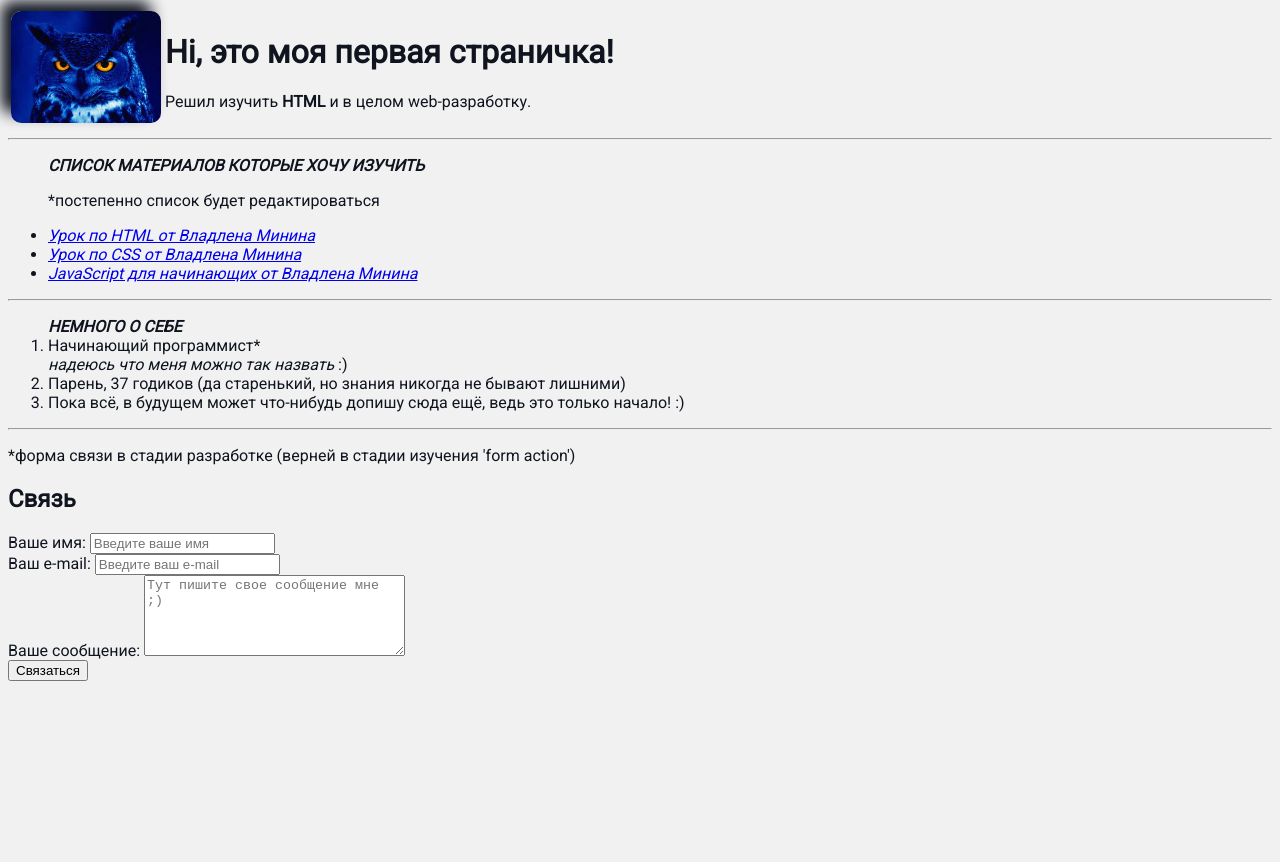
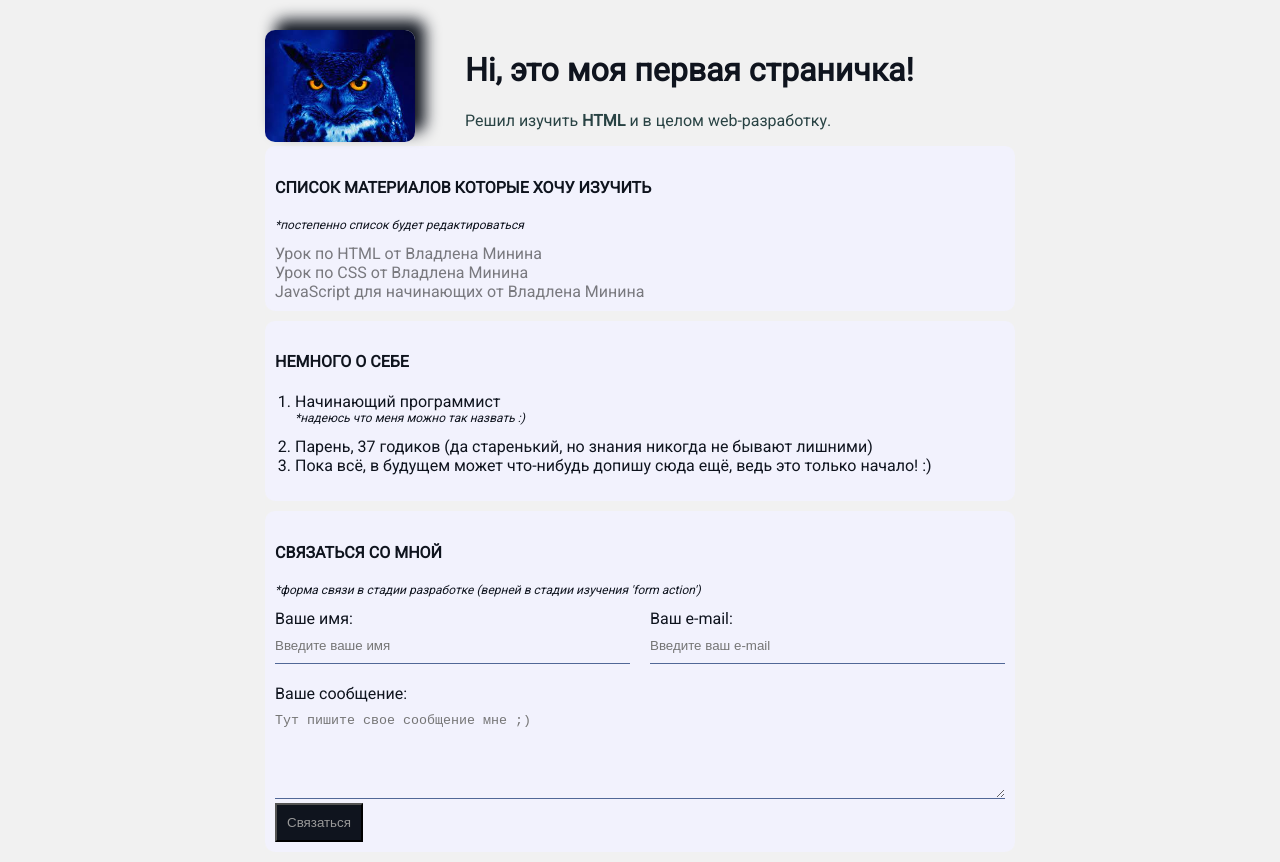
Before and after one commit to Saytoviy/test, a plain HTML site: page index.html in a window 1280 px wide. Before the commit the page ends 800 px from the top, so only its background shows below. Drawn offline with Linux system fonts and the light colour scheme.

Commit message:
Add files via upload

```diff
--- a/index.html
+++ b/index.html
@@ -1,60 +1,43 @@
 <!DOCTYPE html>
 <html>
+
 <head>
   <meta charset="UTF-8" />
   <title>Ucheba</title>
   <link rel="stylesheet" href="styles.css" />
 </head>
+
 <body>
-    <table>
-      <tr>
-        <td>
-          <img src="avatar.jpg" alt="аватарка" class="avatar" />
-        </td>
-        <td>
+  <div class="conteyner">
+    <div class="info">
+      <div class="ava"><img src="avatar.jpg" alt="аватарка" class="avatar" /></div>
+      <div class="privet">
         <h1>Hi, это моя первая страничка!</h1>
         <p>Решил изучить <strong>HTML</strong> и в целом web-разработку.</p>
-        </td>
-      </tr>
-    </table>
-    <hr width="" />
+      </div>
+    </div>
 
     <!--СПИСОК МАТЕРИАЛОВ-->
-    <ul>
-      <strong><em>СПИСОК МАТЕРИАЛОВ КОТОРЫЕ ХОЧУ ИЗУЧИТЬ</em></strong>
-      <p>*постепенно список будет редактироваться</p>
-      <li>
-        <em
-          ><a href="https://www.youtube.com/watch?v=DOEtVdkKwcU" target="_blank"
-            >Урок по HTML от Владлена Минина</a
-          ></em
-        >
-      </li>
-      <li>
-        <em
-          ><a
-            href="https://www.youtube.com/watch?v=SpCUuyZZTp8&feature=youtu.be"
-            target="_blank"
-            >Урок по CSS от Владлена Минина</a
-          ></em
-        >
-      </li>
-      <li>
-        <em
-          ><a href="https://youtu.be/Bluxbh9CaQ0" target="_blank"
-            >JavaScript для начинающих от Владлена Минина
-          </a></em
-        >
-      </li>
-    </ul>
-    <hr width="" />
+    <div class="materials">
+      <h4>СПИСОК МАТЕРИАЛОВ КОТОРЫЕ ХОЧУ ИЗУЧИТЬ</h4>
+      <p class="comment">*постепенно список будет редактироваться</p>
+      <a href="https://www.youtube.com/watch?v=DOEtVdkKwcU" target="_blank">
+        Урок по HTML от Владлена Минина</a> </br>
+      <a href="https://www.youtube.com/watch?v=SpCUuyZZTp8&feature=youtu.be" target="_blank">
+        Урок по CSS от Владлена Минина</a></br>
+      <a href="https://youtu.be/Bluxbh9CaQ0" target="_blank">
+        JavaScript для начинающих от Владлена Минина</a>
+    </div>
+
 
     <!--О СЕБЕ-->
+    <div class="materials">
+      <h4><strong>НЕМНОГО О СЕБЕ</strong></h4>
       <ol>
-      <strong><em>НЕМНОГО О СЕБЕ</em></strong>
         <li>
-        Начинающий программист*<br /><em>надеюсь что меня можно так назвать</em>
-        :)
+          Начинающий программист<br />
+          <p class="comment">*надеюсь что меня можно так назвать :)</p>
+
         </li>
         <li>
           Парень, 37 годиков (да старенький, но знания никогда не бывают лишними)
@@ -64,31 +47,43 @@
           начало! :)
         </li>
       </ol>
-    <hr width="" />
+    </div>
+
 
     <!--ФОРМА-->
-    <p>
+    <div class="materials">
+      <h4>СВЯЗАТЬСЯ СО МНОЙ</h2>
+        <p class="comment">
           *форма связи в стадии разработке (верней в стадии изучения 'form action')
         </p>
-    <h2>Связь</h2>
+
+        <div class="contact">
 
           <form action="">
+
+            <div class="contact-from">
+              <div class="form-from">
                 <label for="name">Ваше имя:</label>
                 <input type="text" id="name" placeholder="Введите ваше имя" />
-      <br />
+              </div>
+
+              <div class="form-from">
                 <label for="e-mail">Ваш e-mail:</label>
                 <input type="text" id="e-mail" placeholder="Введите ваш e-mail" />
-      <br />
+              </div>
+            </div>
+
+            <div class="form-from">
               <label for="text">Ваше сообщение:</label>
-      <textarea
-        name="text"
-        id="text"
-        cols="30"
-        rows="5"
-        placeholder="Тут пишите свое сообщение мне ;)"
-      ></textarea>
-      <br />
-      <input type="submit" value="Связаться" />
+              <textarea name="text" id="text" cols="30" rows="5"
+                placeholder="Тут пишите свое сообщение мне ;)"></textarea>
+            </div>
+            <input class="btn" type="submit" value="Связаться" />
+
           </form>
+        </div>
+    </div>
+  </div>
 </body>
+
 </html>
--- a/styles.css
+++ b/styles.css
@@ -11,10 +11,95 @@ body {
   font-family: "Roboto", sans-serif;
   /*Можно в 1 строку font: normal 16rx 'Roboto' sans-serif;,*/
 }
+.co h4 {
+  margin: auto;
+}
+ol {
+  padding-left: 20px;
+}
 
-/* | class = . | id = # | */
+a {
+  color: rgba(0, 0, 0, 0.5);
+  text-decoration: none;
+}
+
+a:hover {
+  text-decoration: underline;
+}
+a:active {
+  color: blue;
+}
+
+/*a:visited {
+  color: red;
+}*/
+
+.comment {
+  font-style: italic;
+  font-size: 12px;
+  margin-top: auto;
+}
 .avatar {
   width: 150px;
   border-radius: 10px;
-  box-shadow: -10px -10px 15px;
+  box-shadow: 10px -10px 15px;
+  margin-right: 50px;
 }
+.info {
+  display: flex;
+}
+.info p {
+  color: rgb(41, 67, 68);
+  margin: 0%;
+}
+
+.conteyner {
+  max-width: 750px;
+  margin: auto;
+  margin-top: 30px;
+}
+
+.materials {
+  background-color: rgb(242, 242, 253);
+  padding: 10px;
+  border-radius: 10px;
+  margin-bottom: 10px;
+}
+
+.form-from label {
+  display: block;
+}
+
+.form-from input,
+.form-from textarea {
+  padding: 10px 0px;
+  width: 100%;
+  background: transparent;
+  /*box-sizing: border-box;*/
+  border: none;
+  border-bottom: 1px solid #516897;
+  outline: none;
+}
+
+.contact-from {
+  display: flex;
+  margin-bottom: 20px;
+}
+
+.contact-from > .form-from {
+  width: 50%;
+}
+
+.contact-from > .form-from:first-child {
+  margin-right: 20px;
+}
+
+.btn {
+  background: #0f141e;
+  color: #999;
+  padding: 10px;
+  cursor: pointer;
+}
+.btn:hover {
+  opacity: 0.9;
+}
```
Lines whose indentation alone changed are shown as unchanged.
